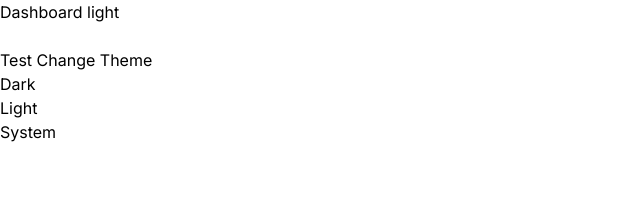
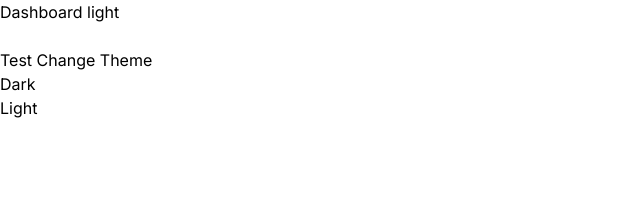
Before and after one commit to valdir-ti/dashboard, a Next.js app: page / in a window 1280 px wide. Shown: the top 210 px of the page, without its empty margins (0-640 px from the left). Built offline with nearby package versions, Linux system fonts and the light colour scheme; what tailwindcss-rtl would draw is missing.

Commit message:
refact: remove system button

```diff
--- a/src/app/page.tsx
+++ b/src/app/page.tsx
@@ -18,8 +18,6 @@ export default function Home() {
       <button onClick={() => setTheme("dark")}>Dark</button>
       <br />
       <button onClick={() => setTheme("light")}>Light</button>
-      <br />
-      <button onClick={() => setTheme("system")}>System</button>
     </main>
   )
 }
```
